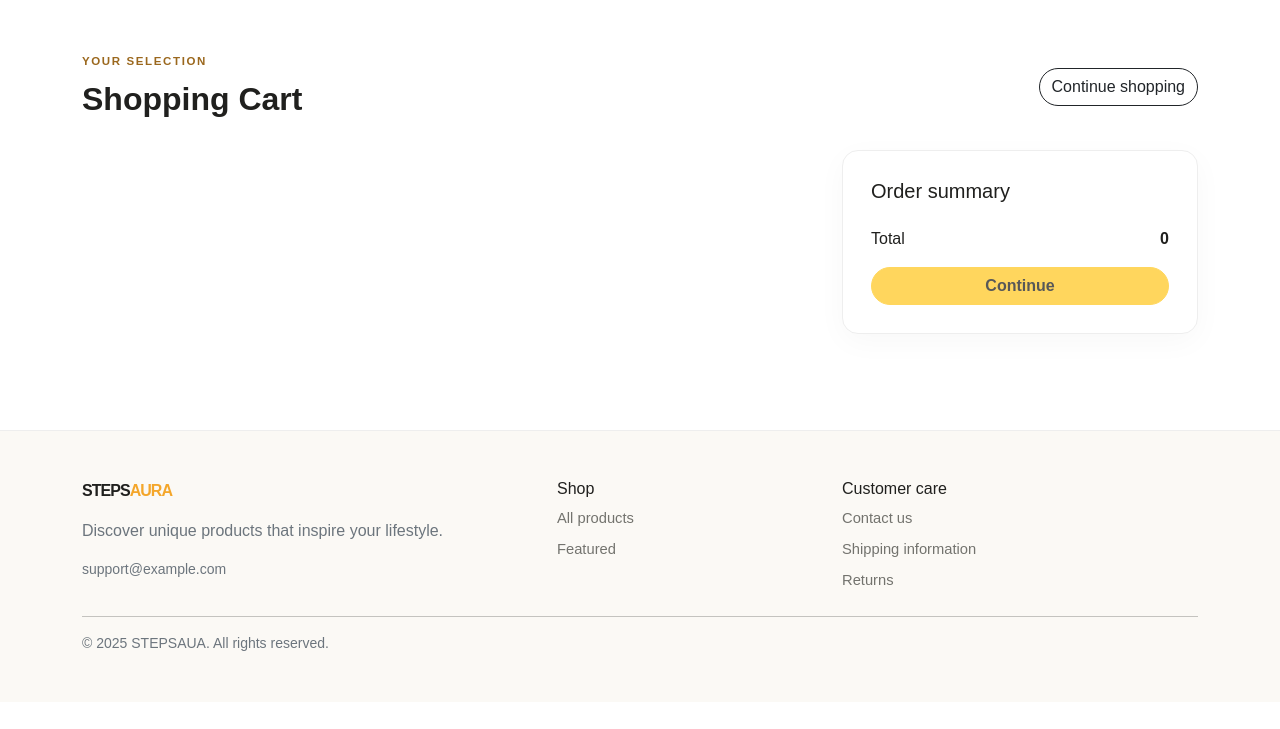
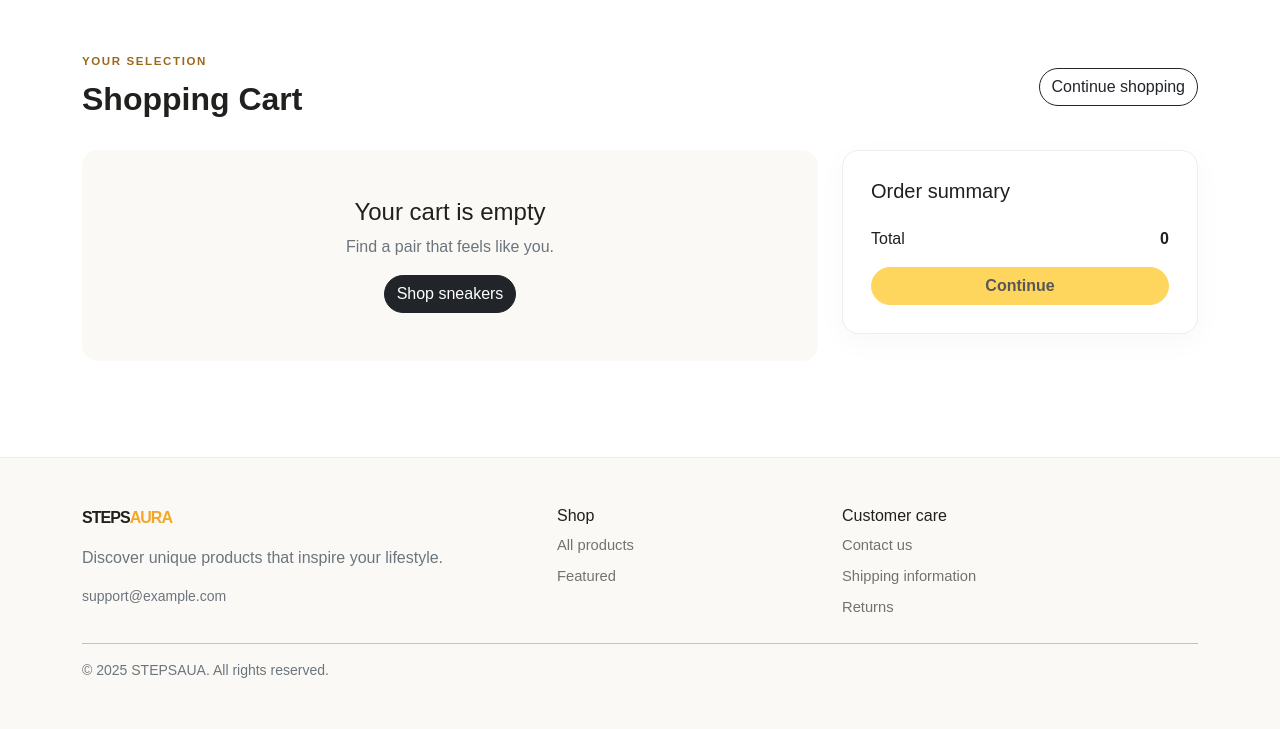
Before and after one commit to Riswan-git123/StepsAura-Ecommerce, a Django app: page /store/cart/ in a window 1280 px wide. Shown: the part 73-802 px from the top of the page. Before the commit the page ends 724 px from the top, so only its background shows below. Run offline with Django 5.2, Linux system fonts and the light colour scheme; data that the repository does not hold is empty.

Commit message:
fix: repair cart actions and storefront links

```diff
--- a/ecommerce/settings.py
+++ b/ecommerce/settings.py
@@ -126,7 +126,7 @@ USE_TZ = True
 # Static files (CSS, JavaScript, Images)
 # https://docs.djangoproject.com/en/6.1/howto/static-files/
 
-STATIC_URL = 'static/'
+STATIC_URL = '/static/'
 STATIC_ROOT = BASE_DIR / 'staticfiles'
 
 
--- a/ecommerce/urls.py
+++ b/ecommerce/urls.py
@@ -23,7 +23,7 @@ urlpatterns = [
     path('admin/', admin.site.urls),
     path('',views.home,name="home"),
     path("store/",include('storeapp.urls')),
-    path("cart_item/<int:id>/",views.cart_item,name="cart_item"),
+    path("cart_item/<int:product_id>/",views.cart_item,name="cart_item"),
     # path("cart_remove/<int:id>/",views.cart_remove,name="cart_remove"),
     path("order_placed",views.order_placed,name="order_placed"),
 ]
--- a/storeapp/models.py
+++ b/storeapp/models.py
@@ -17,3 +17,4 @@ class Contact(models.Model):
 class Cart_item(models.Model):
     product=models.ForeignKey(Products,on_delete=models.CASCADE)
     quantity=models.IntegerField(default=1)
+    session_key=models.CharField(max_length=40,blank=True,default="",db_index=True)
--- a/storeapp/static/script/script.js
+++ b/storeapp/static/script/script.js
@@ -106,55 +106,64 @@ function setupContactForm() {
 
 //  FETCH WORKINGS ARE HERE
 
-function check(e,product_id,action){
-    e.preventDefault()
-    let datas=document.getElementsByName('csrfmiddlewaretoken')[0].value
-    let details={id:product_id,action:action}
-    console.log("check Function is called");
-
-
-    fetch("/",{
+async function check(e,product_id,action){
+    e.preventDefault();
+    const form=e.currentTarget;
+    const csrf=form.querySelector('[name="csrfmiddlewaretoken"]').value;
+    const button=form.querySelector('button[type="submit"]');
+    if(button) button.disabled=true;
+    try {
+        const response=await fetch("/",{
         method:"POST",
         headers:{
             "Content-Type":"application/json",
-            "X-CSRFToken":datas
+            "X-CSRFToken":csrf
         },
-        body:JSON.stringify(details)
-    }).then(response => response.json())
-    .then(data => {
-        document.getElementById('cart_count').innerHTML=data.count
-
-    })
-
-
+        body:JSON.stringify({id:product_id,action:action})
+        });
+        const data=await response.json();
+        if(!response.ok) throw new Error(data.message || "Could not add this item to your cart.");
+        const badge=document.getElementById('cart_count');
+        if(badge) badge.textContent=data.count;
+    } catch(error) {
+        window.alert(error.message || "Could not add this item to your cart. Please try again.");
+    } finally {
+        if(button) button.disabled=false;
+    }
 }
 
 
 
 
 
-function removes(e,cart_id){
-    e.preventDefault()
-    let csrf=document.getElementsByName('csrfmiddlewaretoken')[0].value
-    let details={id:cart_id}
-    console.log("remove function called");
-    fetch("http://127.0.0.1:8000/store/cart/",{
+async function removes(e,cart_id){
+    e.preventDefault();
+    const form=e.currentTarget;
+    const csrf=form.querySelector('[name="csrfmiddlewaretoken"]').value;
+    const button=form.querySelector('button[type="submit"]');
+    if(button) button.disabled=true;
+    try {
+        const response=await fetch(window.location.pathname,{
         method:"POST",
         headers:{
             "Content-Type":"application/json",
             "X-CSRFToken":csrf
         },
-        body:JSON.stringify(details)
-    })
-    .then(response => response.json())
-    .then(data => {
-        document.getElementById('cart-'+ cart_id ).remove()
-        if(data.empty){
-            document.getElementById('empty_cart').hidden=false
-        }
-        document.getElementById('total').innerHTML=data.total
-        document.getElementById('cart_count').innerHTML=data.count
-    })
-
-
+        body:JSON.stringify({id:cart_id})
+        });
+        const data=await response.json();
+        if(!response.ok) throw new Error(data.message || "Could not remove this item.");
+        const row=document.getElementById('cart-'+cart_id);
+        if(row) row.remove();
+        const emptyCart=document.getElementById('empty_cart');
+        if(emptyCart) emptyCart.hidden=!data.empty;
+        const total=document.getElementById('total');
+        if(total) total.textContent=data.total;
+        const badge=document.getElementById('cart_count');
+        if(badge) badge.textContent=data.count;
+    } catch(error) {
+        window.alert(error.message || "Could not remove this item. Please try again.");
+    } finally {
+        if(button) button.disabled=false;
+    }
 }
--- a/storeapp/templates/cart.html
+++ b/storeapp/templates/cart.html
@@ -7,7 +7,7 @@
   <meta name="viewport" content="width=device-width, initial-scale=1">
   <title>Your Cart | BloomShop</title>
   <link href="https://cdn.jsdelivr.net/npm/bootstrap@5.3.3/dist/css/bootstrap.min.css" rel="stylesheet">
-  <link rel="stylesheet" href="/static/css/style.css">
+  <link rel="stylesheet" href="{% static 'css/style.css' %}">
 </head>
 
 <body>
@@ -36,7 +36,7 @@
               <span class="text-secondary">{{cart.product.price}} × {{cart.quantity}}</span>
             </div>
 
-            <form method="POST" onsubmit="removes(event,'{{cart.id}}')">
+          <form method="POST" onsubmit="removes(event,'{{cart.id}}')">
               {% csrf_token %}
               <button class="btn btn-link text-danger" type="submit">Remove</button>
             </form>
@@ -44,7 +44,7 @@
 
         {% endfor %}
         {% endif %}
-        <div class="empty-cart text-center py-5" hidden id="empty_cart">
+        <div class="empty-cart text-center py-5" {% if carts %}hidden{% endif %} id="empty_cart">
           <h2 class="h4">Your cart is empty</h2>
           <p class="text-secondary">Find a pair that feels like you.</p>
           <a class="btn btn-dark rounded-pill" href="{% url 'home' %}">Shop sneakers</a>
@@ -71,7 +71,7 @@
 
   {% include 'includes/footer.html' %}
   <script src="https://cdn.jsdelivr.net/npm/bootstrap@5.3.3/dist/js/bootstrap.bundle.min.js"></script>
-  <script src="{% static 'script/script.js/' %}"></script>
+  <script src="{% static 'script/script.js' %}" defer></script>
 </body>
 
 </html>
--- a/storeapp/templates/home.html
+++ b/storeapp/templates/home.html
@@ -54,7 +54,7 @@
         <div class="col-12 col-sm-6 col-lg-4 col-xl-3">
           <article class="card product-card h-100"><a href="{% url 'details' id=product.id %}" class="product-image"><img
                 src="{{product.image}}"
-                alt="AirFlex Runner"></a>
+                alt="{{product.brand_name}} sneakers"></a>
             <div class="card-body d-flex flex-column"><span class="text-secondary small">{{product.ecommerce_name}}</span>
               <h3 class="h5 mt-1"><a class="product-title" href="{% url 'details' id=product.id %}">{{product.brand_name}}</a></h3>
               <p class="text-secondary small flex-grow-1">{{product.details}}
--- a/storeapp/templates/includes/footer.html
+++ b/storeapp/templates/includes/footer.html
@@ -6,7 +6,7 @@
           <p class="small text-secondary">support@example.com</p>
         </div>
         <div class="col-6 col-lg-3">
-          <h2 class="h6">Shop</h2><a href="{% url 'home' %}">All products</a><a href="home.html#products">Featured</a>
+          <h2 class="h6">Shop</h2><a href="{% url 'home' %}">All products</a><a href="{% url 'home' %}#products">Featured</a>
         </div>
         <div class="col-6 col-lg-4">
           <h2 class="h6">Customer care</h2><a href="{% url 'contact' %}">Contact us</a><a href="{% url 'contact' %}">Shipping
--- a/storeapp/templates/login.html
+++ b/storeapp/templates/login.html
@@ -11,12 +11,12 @@
 <body class="auth-page">
   <header class="site-header">
     <nav class="navbar container py-3">
-      <a class="navbar-brand fw-bold" href="/">BLOOM<span>SHOP</span></a>
+      <a class="navbar-brand fw-bold" href="{% url 'home' %}">STEPS<span>AURA</span></a>
     </nav>
   </header>
   <main class="auth-main container py-5">
     <section class="auth-card mx-auto">
-      <a class="auth-back" href="/">← Back to shop</a>
+      <a class="auth-back" href="{% url 'home' %}">← Back to shop</a>
       <span class="eyebrow d-block mt-4">WELCOME BACK</span>
       <h1 class="h2 fw-bold mt-2">Sign in to BloomShop</h1>
       <p class="text-secondary mb-4">Pick up where you left off and find your next favorite pair.</p>
@@ -33,7 +33,7 @@
         <button class="btn btn-warning rounded-pill w-100 mt-4 py-2" type="submit">Sign in</button>
         <p class="auth-feedback small mt-3 mb-0" id="auth-feedback" role="status" aria-live="polite"></p>
       </form>
-      <p class="text-center text-secondary mt-4 mb-0">Don’t have an account? <a class="auth-small-link fw-semibold" href="/sign-up/">Create account</a></p>
+      <p class="text-center text-secondary mt-4 mb-0">Don’t have an account? <a class="auth-small-link fw-semibold" href="{% url 'signup' %}">Create account</a></p>
       <p class="auth-note small text-center mt-4 mb-0">Demo storefront · account access is not connected to a server.</p>
     </section>
   </main>
--- a/storeapp/templates/signup.html
+++ b/storeapp/templates/signup.html
@@ -11,13 +11,13 @@
 <body class="auth-page">
   <header class="site-header">
     <nav class="navbar container py-3">
-      <a class="navbar-brand fw-bold" href="/">BLOOM<span>SHOP</span></a>
-      <a class="link-secondary text-decoration-none" href="/sign-in/">Already a member? <strong class="text-dark">Sign in</strong></a>
+      <a class="navbar-brand fw-bold" href="{% url 'home' %}">STEPS<span>AURA</span></a>
+      <a class="link-secondary text-decoration-none" href="{% url 'login' %}">Already a member? <strong class="text-dark">Sign in</strong></a>
     </nav>
   </header>
   <main class="auth-main container py-5">
     <section class="auth-card mx-auto">
-      <a class="auth-back" href="/">← Back to shop</a>
+      <a class="auth-back" href="{% url 'home' %}">← Back to shop</a>
       <span class="eyebrow d-block mt-4">JOIN THE COMMUNITY</span>
       <h1 class="h2 fw-bold mt-2">Create your account</h1>
       <p class="text-secondary mb-4">Save your favorites and make checkout a little easier.</p>
--- a/storeapp/views.py
+++ b/storeapp/views.py
@@ -6,9 +6,21 @@ from .models import Products,Contact,Cart_item
 from .form import ContactForm
 import json
 
+def cart_session_key(request):
+    if request.session.session_key is None:
+        request.session.create()
+    return request.session.session_key
+
+
+def cart_count(request):
+    return sum(Cart_item.objects.filter(session_key=cart_session_key(request)).values_list("quantity", flat=True))
+
+
+def cart_total(items):
+    return sum(item.product.price * item.quantity for item in items)
+
+
 def home(request):
-    print("dfvbjhdfbvjhdfbvjdfbvjdfhbfdhjbvhdfbhvdfbhdfvb")
-    # brand_name="STEPSAURA"
     if not Products.objects.exists():
         for shoe in shoes:
             Products.objects.create(ecommerce_name=shoe['ecommerce_name'],
@@ -16,80 +28,73 @@ def home(request):
                                     details=shoe['details'],
                                     image=shoe['image'],
                                     price=shoe['price'])
-        print("datas inserted")
     product_datas=Products.objects.all()
-    count=Cart_item.objects.count()
+    count=cart_count(request)
     if request.method=="POST":
-        data=json.loads(request.body)
-        action=data['action']
-        print(action)
-        if action == 'add':
-            result=cart_item(request)
-            count=result
+        try:
+            data=json.loads(request.body or b"{}")
+        except (json.JSONDecodeError, UnicodeDecodeError):
+            return JsonResponse({"message":"Invalid request"},status=400)
+        if data.get('action') == 'add':
+            try:
+                result=add_product_to_cart(request, data.get('id'))
+            except (ValueError, Products.DoesNotExist):
+                return JsonResponse({"message":"Product not found"},status=404)
             return JsonResponse({"message":"success","count":result})
-        # elif action == 'remove':
-        #     cart_remove(request)
-        else:
-            print("not found")
-
-        # details(re)
-
+        return JsonResponse({"message":"Unsupported action"},status=400)
 
     return render(request,'home.html',{"shoes":product_datas,"count":count})
 
 def cart(request):
-    cart=Cart_item.objects.all()
-    total=0
-    for item in cart:
-        total+=item.product.price
+    session_key=cart_session_key(request)
+    items=Cart_item.objects.filter(session_key=session_key).select_related("product")
+    if request.method=="POST":
+        try:
+            data=json.loads(request.body or b"{}")
+        except (json.JSONDecodeError, UnicodeDecodeError):
+            return JsonResponse({"message":"Invalid request"},status=400)
+        item=items.filter(id=data.get('id')).first()
+        if item is None:
+            return JsonResponse({"message":"Cart item not found"},status=404)
+        item.delete()
+        remaining=list(Cart_item.objects.filter(session_key=session_key).select_related("product"))
+        return JsonResponse({
+            'message':'Deleted',
+            'empty':not remaining,
+            'total':cart_total(remaining),
+            'count':sum(item.quantity for item in remaining),
+        })
 
-
-    if request.method=="POST":
-        data=json.loads(request.body)
-        id=data.get('id')
-        items=Cart_item.objects.get(id=id)
-        items.delete()
-        datas=Cart_item.objects.all()
-        total=0
-        for item in datas:
-                total+=item.product.price
-        count=Cart_item.objects.count()
-        empty=False
-        if not datas:
-            empty=True
-            return JsonResponse({'message':'Deleted','empty':empty,'total':total,"count":count})
-        else:
-            empty=False
-            return JsonResponse({'message':'Deleted','empty':empty,'total':total,"count":count})
-
-    # print("your total amount is",total)
-
-    count=Cart_item.objects.count()
-    return render(request,'cart.html',{"carts":cart,"total":total,"count":count})
-
-# def cart_remove(id):
-
-#     items=Cart_item.objects.get(id=id)
-#     items.delete()
-#     print(id)
-#     return JsonResponse({'message':'Deleted'})
+    items=list(items)
+    return render(request,'cart.html',{"carts":items,"total":cart_total(items),"count":sum(item.quantity for item in items)})
 
 def details(request,id):
     product=Products.objects.get(id=id)
-    return render(request,'details.html',{"product":product})
+    return render(request,'details.html',{"product":product,"count":cart_count(request)})
 
-def cart_item(request):
-    data=json.loads(request.body)
-    id=data.get('id')
-    product_details=Products.objects.get(id=id)
-    items=Cart_item.objects.filter(product=product_details).first()
+def add_product_to_cart(request, product_id):
+    if product_id is None:
+        raise ValueError("A product id is required")
+    product_details=Products.objects.get(id=product_id)
+    session_key=cart_session_key(request)
+    items=Cart_item.objects.filter(product=product_details,session_key=session_key).first()
     if items:
         items.quantity += 1
         items.save()
     else:
-        Cart_item.objects.create(product=product_details,quantity=1)
-    count=Cart_item.objects.count()
+        Cart_item.objects.create(product=product_details,quantity=1,session_key=session_key)
+    count=cart_count(request)
     return count
+
+
+def cart_item(request, product_id):
+    if request.method != "POST":
+        return JsonResponse({"message":"Use POST to add a product"},status=405)
+    try:
+        count=add_product_to_cart(request,product_id)
+    except (ValueError, Products.DoesNotExist):
+        return JsonResponse({"message":"Product not found"},status=404)
+    return JsonResponse({"message":"success","count":count})
 
 
 
@@ -113,7 +118,7 @@ def contact(request):
 
         else:
             print("invalid")
-    count=Cart_item.objects.count()
+    count=cart_count(request)
             # print(form.errors)
     return render(request,'contact.html',{"form":form,"count":count})
 
@@ -123,9 +128,9 @@ def order_placed(request):
 
                   )
 def signup(request):
-    count=Cart_item.objects.count()
+    count=cart_count(request)
     return render(request,'signup.html',{"count":count})
 
 def login(request):
-    count=Cart_item.objects.count()
+    count=cart_count(request)
     return render(request,'login.html',{"count":count})
```
Also changed, not shown: storeapp/tests.py (+75 -2 lines), storeapp/migrations/0004_cartitem_session_key.py (added).
